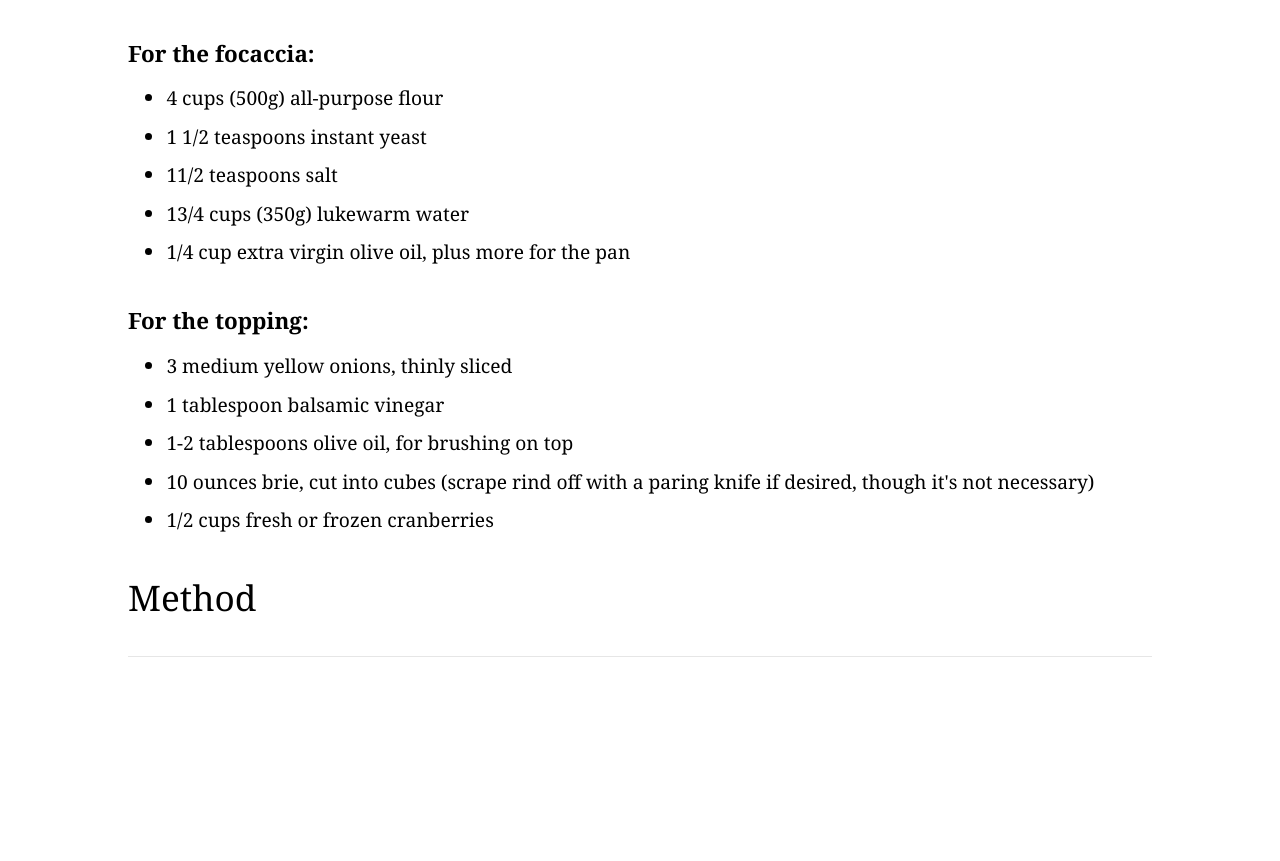
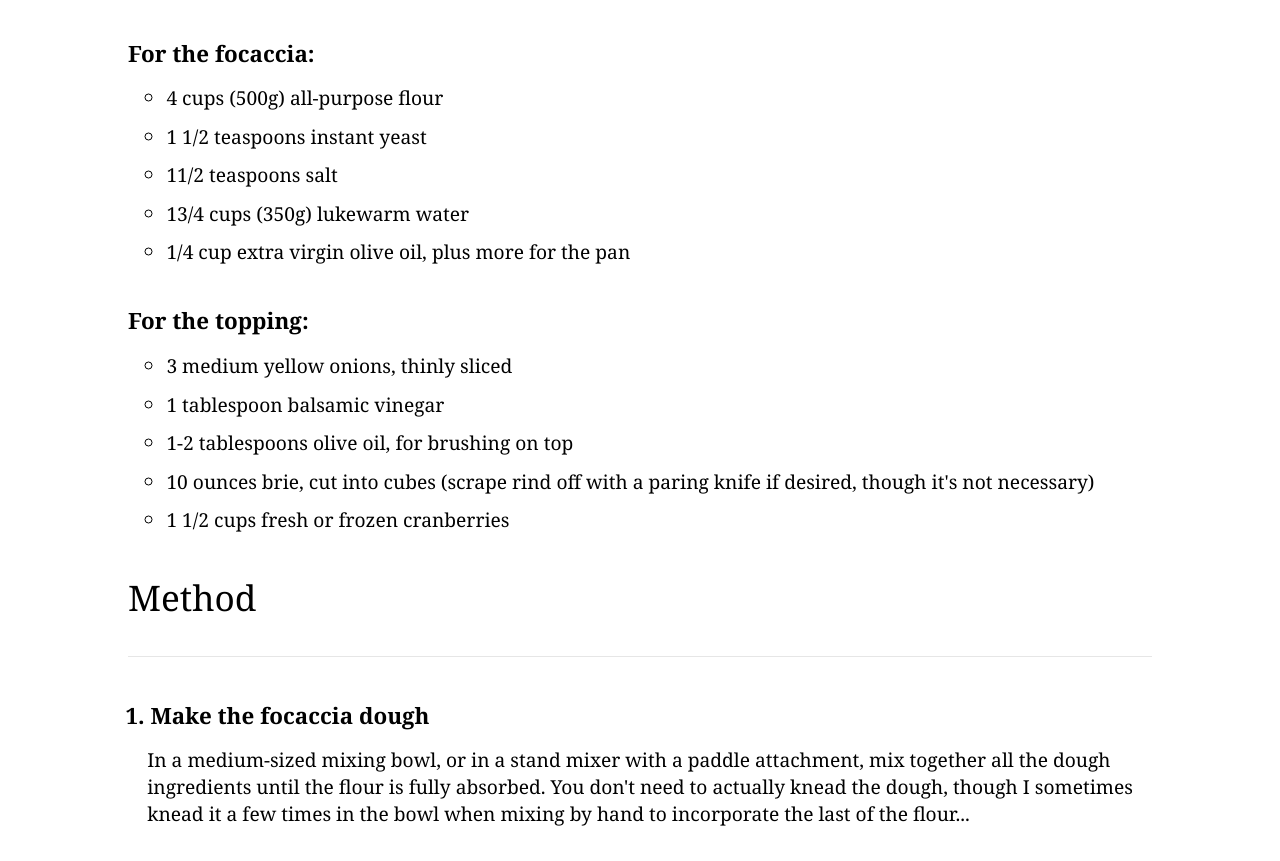
Before and after one commit to IsuruFerna/epicode-pratica-s1-l3, a plain HTML site: page index.html in a window 1280 px wide. Shown: the part 1510-2371 px from the top of the page. Before the commit the page ends 2210 px from the top, so only its background shows below. Drawn offline with Linux system fonts and the light colour scheme.

Commit message:
finished the mokup

```diff
--- a/index.html
+++ b/index.html
@@ -34,7 +34,29 @@
                <a href="#">Fresh Cranberry Recipes That Go Beyond Sauce</a>
             </div>
             <h2 class="secondary-title">Ingredients</h2>
-            <div class="ingredients">
+            <ul>
+               <li class="title-ingredients">For the focaccia:</li>
+               <ul class="itmes-secondary">
+                  <li>4 cups (500g) all-purpose flour</li>
+                  <li>1 1/2 teaspoons instant yeast</li>
+                  <li>11/2 teaspoons salt</li>
+                  <li>13/4 cups (350g) lukewarm water</li>
+                  <li>1/4 cup extra virgin olive oil, plus more for the pan</li>
+               </ul>
+               <li class="title-ingredients">For the topping:</li>
+               <ul class="itmes-secondary">
+                  <li>3 medium yellow onions, thinly sliced</li>
+                  <li>1 tablespoon balsamic vinegar</li>
+                  <li>1-2 tablespoons olive oil, for brushing on top</li>
+                  <li>
+                     10 ounces brie, cut into cubes (scrape rind off with a
+                     paring knife if desired, though it's not necessary)
+                  </li>
+                  <li>1 1/2 cups fresh or frozen cranberries</li>
+               </ul>
+            </ul>
+            <!-- <div class="ingredients">
+
                <h3>For the focaccia:</h3>
                <ul>
                   <li>4 cups (500g) all-purpose flour</li>
@@ -56,8 +78,22 @@
                   </li>
                   <li>1/2 cups fresh or frozen cranberries</li>
                </ul>
-            </div>
+            </div> -->
             <h2 class="secondary-title">Method</h2>
+            <ol>
+               <li class="title-method">Make the focaccia dough</li>
+               <ul class="itmes-secondary">
+                  <li class="method-text">
+                     In a medium-sized mixing bowl, or in a stand mixer with a
+                     paddle attachment, mix together all the dough ingredients
+                     until the flour is fully absorbed. You don't need to
+                     actually knead the dough, though I sometimes knead it a few
+                     times in the bowl when mixing by hand to incorporate the
+                     last of the flour...
+                  </li>
+               </ul>
+            </ol>
+            <p>Read more on <a href="#">Simply recipes</a></p>
          </div>
       </main>
    </body>
--- a/style.css
+++ b/style.css
@@ -69,7 +69,7 @@ p {
    border-left: 1px solid yellow;
 }
 
-.featured a {
+a {
    color: rgb(91, 91, 168);
 }
 
@@ -81,11 +81,40 @@ p {
    border-bottom: 1px solid rgba(204, 204, 204, 0.481);
 }
 
-.ingredients {
+/* .ingredients {
+   margin-bottom: 2.5em;
+} */
+
+.title-ingredients {
+   list-style: none;
+}
+
+.title-method {
+   margin-left: 1em;
+}
+
+.title-ingredients,
+.title-method {
+   font-weight: bold;
+   font-size: 1.4em;
+   margin-bottom: 0.7em;
+}
+
+ul.itmes-secondary {
    margin-bottom: 2.5em;
 }
 
-h3 {
+.itmes-secondary li {
+   font-size: 1.2em;
+   margin: 0.6em auto 0.6em 2em;
+}
+
+.method-text {
+   list-style: none;
+   margin-left: 1em !important;
+}
+
+/* h3 {
    font-size: 1.4em;
    margin-bottom: 0.7em;
 }
@@ -93,4 +122,4 @@ h3 {
 ul li {
    font-size: 1.2em;
    margin: 0.6em auto 0.6em 2em;
-}
+} */
```
